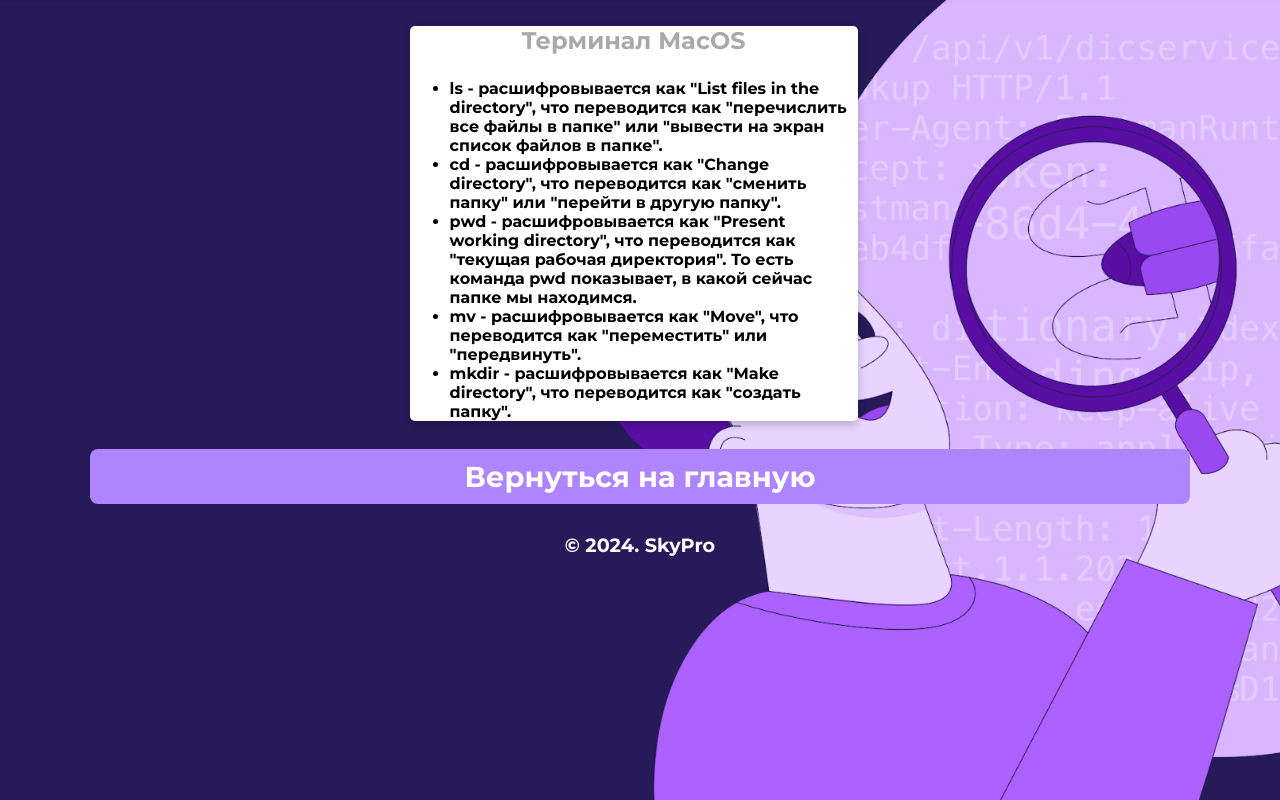
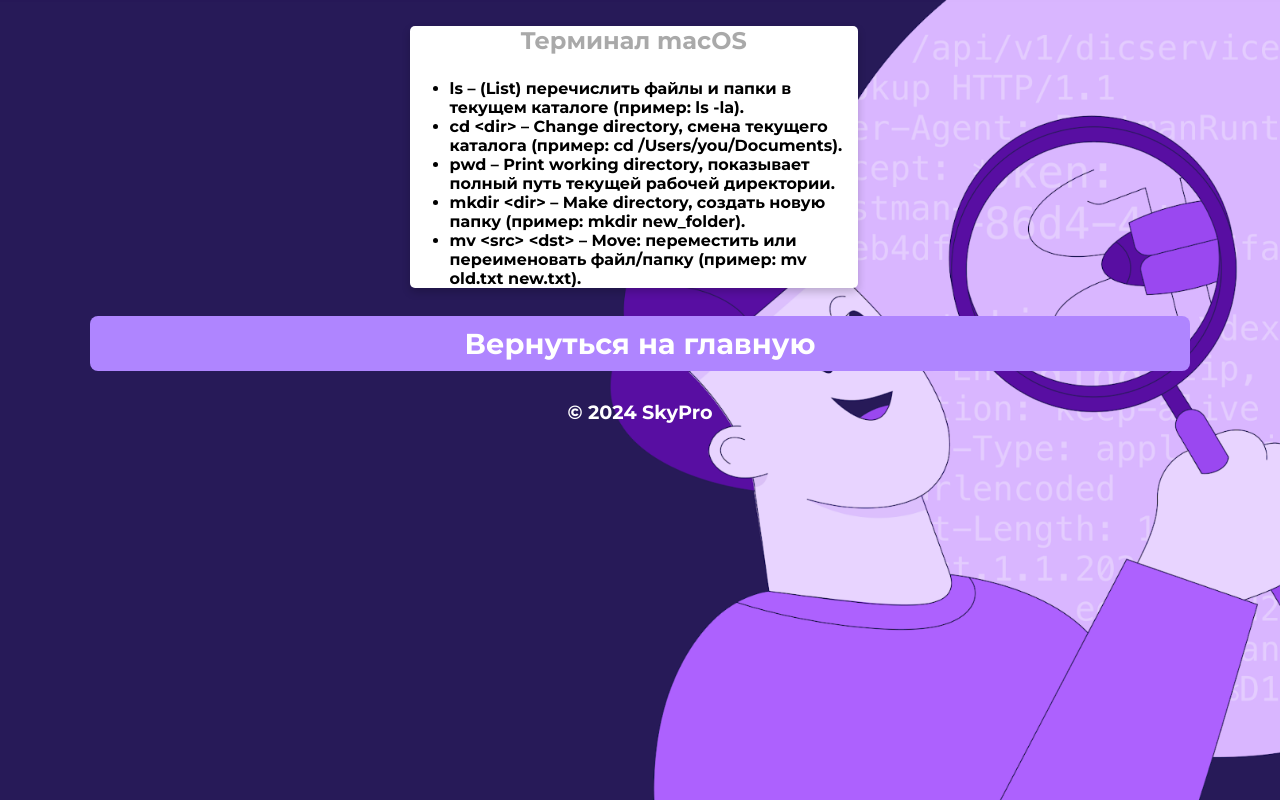
Before and after one commit to ilusenkovila1-art/homework_html, a plain HTML site: page html/mac.html in a window 1280 px wide. Drawn offline with Linux system fonts and the light colour scheme.

Commit message:
mac.html

```diff
--- a/html/mac.html
+++ b/html/mac.html
@@ -1,24 +1,24 @@
 <!DOCTYPE html>
-<html>
+<html lang="ru">
    <head>
-      <title>Терминал MacOS</title>
+      <meta charset="utf-8">
+      <meta name="viewport" content="width=device-width, initial-scale=1">
+      <title>Терминал macOS — Portal for QA</title>
       <link rel="stylesheet" type="text/css" href="../css/style.css">
       <link rel="stylesheet" type="text/css" href="../css/font-awesome.css">
       <link rel="shortcut icon" href="../img/fav.ico" type="image/x-icon">
       <link href="https://fonts.googleapis.com/css?family=Montserrat:700" rel="stylesheet">
-      <meta charset="utf-8">
-      <meta name="viewport" content="width=device-width, initial-scale=1">
    </head>
    <body>
       <!--Card-->
       <div class="card animated fadeIn">
-         <p class="subtitle">Терминал MacOS</p>
+         <p class="subtitle">Терминал macOS</p>
          <ul>
-            <li>ls - расшифровывается как "List files in the directory", что переводится как "перечислить все файлы в папке" или "вывести на экран список файлов в папке".</li>
-            <li>cd - расшифровывается как "Change directory", что переводится как "сменить папку" или "перейти в другую папку".</li>
-            <li>pwd - расшифровывается как "Present working directory", что переводится как "текущая рабочая директория". То есть команда pwd показывает, в какой сейчас папке мы находимся.</li>
-            <li>mv - расшифровывается как "Move", что переводится как "переместить" или "передвинуть".</li>
-            <li>mkdir - расшифровывается как "Make directory", что переводится как "создать папку".</li>
+            <li><code>ls</code> – (List) перечислить файлы и папки в текущем каталоге (пример: <code>ls -la</code>).</li>
+            <li><code>cd &lt;dir&gt;</code> – Change directory, смена текущего каталога (пример: <code>cd /Users/you/Documents</code>).</li>
+            <li><code>pwd</code> – Print working directory, показывает полный путь текущей рабочей директории.</li>
+            <li><code>mkdir &lt;dir&gt;</code> – Make directory, создать новую папку (пример: <code>mkdir new_folder</code>).</li>
+            <li><code>mv &lt;src&gt; &lt;dst&gt;</code> – Move: переместить или переименовать файл/папку (пример: <code>mv old.txt new.txt</code>).</li>
          </ul>
       </div>
       <!--footer-->
@@ -26,7 +26,7 @@
          <p class="location" align="center">
             <a href="../index.html">Вернуться на главную</a>
          </p>
-         &copy; 2024. SkyPro
+         &copy; 2024 SkyPro
       </footer>
    </body>
 </html>
```
